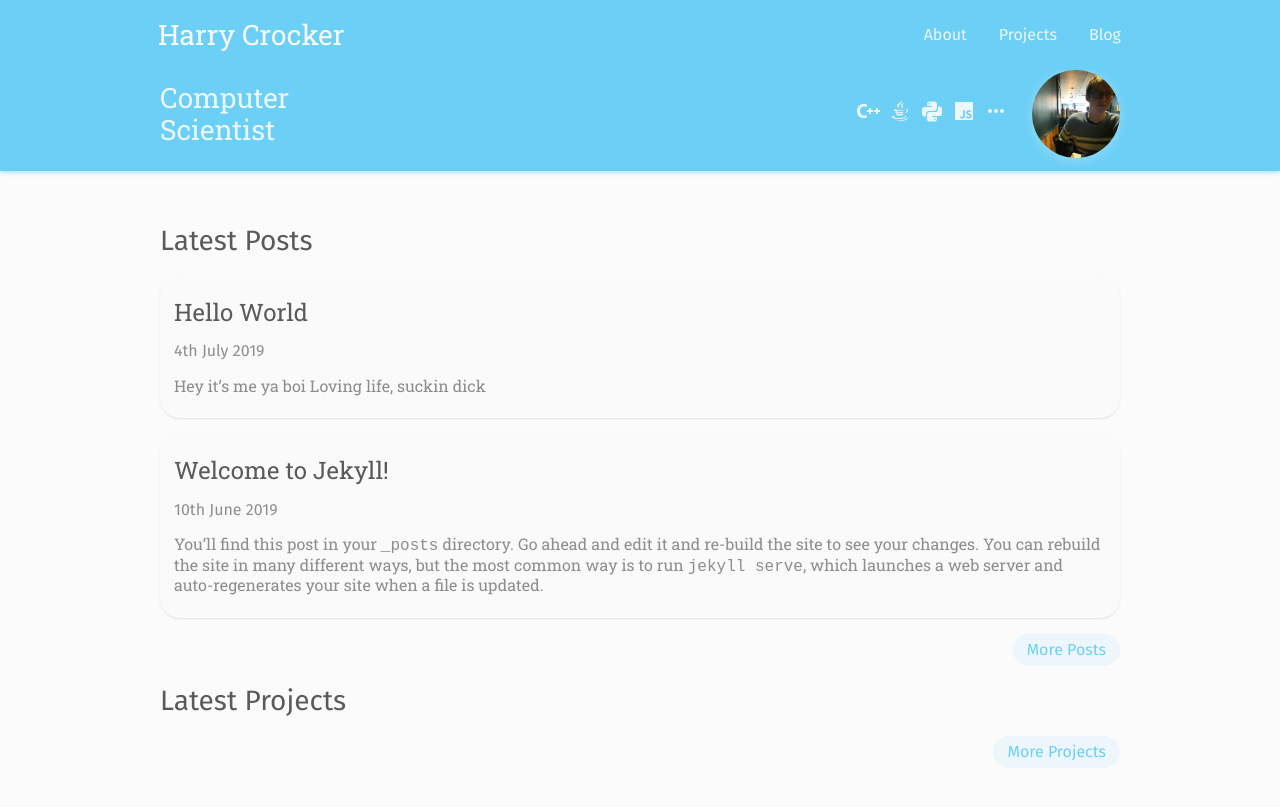
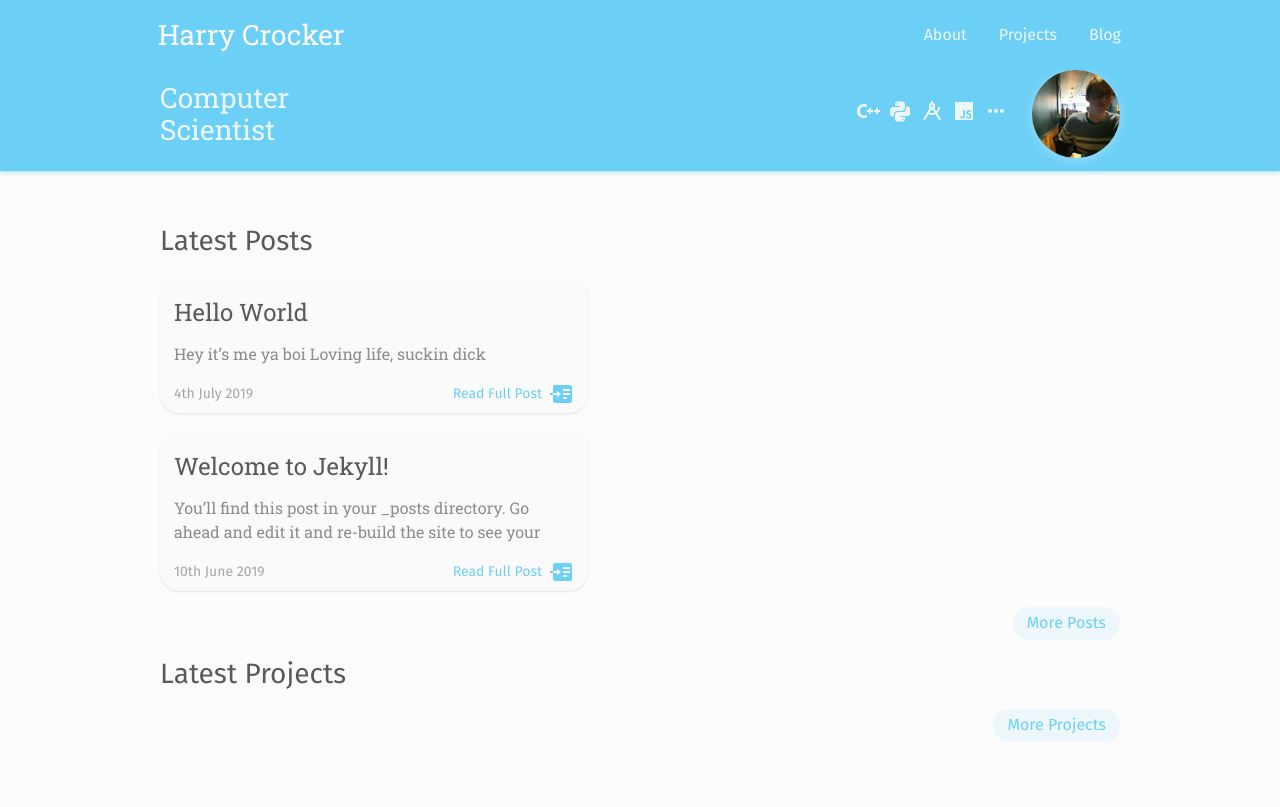
Before and after one commit to h-crocker/h-crocker.github.io, a Jekyll site: the page built from index.html, in a window 1280 px wide. Shown: the top 807 px of the page. Built offline with Jekyll 4.4.1, drawn with Linux system fonts in a browser that asks for light colours.

Commit message:
card style update

```diff
--- /dev/null
+++ b/_includes/svg/android-studio.html
@@ -0,0 +1,5 @@
+<svg style="width:24px;height:24px"
+     viewBox="0 0 24 24"
+     fill="#000000">
+    <path d="M11,2H13V4H13.5A1.5,1.5 0 0,1 15,5.5V9L14.56,9.44L16.2,12.28C17.31,11.19 18,9.68 18,8H20C20,10.42 18.93,12.59 17.23,14.06L20.37,19.5L20.5,21.72L18.63,20.5L15.56,15.17C14.5,15.7 13.28,16 12,16C10.72,16 9.5,15.7 8.44,15.17L5.37,20.5L3.5,21.72L3.63,19.5L9.44,9.44L9,9V5.5A1.5,1.5 0 0,1 10.5,4H11V2M9.44,13.43C10.22,13.8 11.09,14 12,14C12.91,14 13.78,13.8 14.56,13.43L13.1,10.9H13.09C12.47,11.5 11.53,11.5 10.91,10.9H10.9L9.44,13.43M12,6A1,1 0 0,0 11,7A1,1 0 0,0 12,8A1,1 0 0,0 13,7A1,1 0 0,0 12,6Z" />
+</svg>
--- /dev/null
+++ b/_includes/svg/android.html
@@ -0,0 +1,5 @@
+<svg style="width:24px;height:24px"
+     viewBox="0 0 24 24"
+     fill="#000000">
+    <path d="M15,5H14V4H15M10,5H9V4H10M15.53,2.16L16.84,0.85C17.03,0.66 17.03,0.34 16.84,0.14C16.64,-0.05 16.32,-0.05 16.13,0.14L14.65,1.62C13.85,1.23 12.95,1 12,1C11.04,1 10.14,1.23 9.34,1.63L7.85,0.14C7.66,-0.05 7.34,-0.05 7.15,0.14C6.95,0.34 6.95,0.66 7.15,0.85L8.46,2.16C6.97,3.26 6,5 6,7H18C18,5 17,3.25 15.53,2.16M20.5,8A1.5,1.5 0 0,0 19,9.5V16.5A1.5,1.5 0 0,0 20.5,18A1.5,1.5 0 0,0 22,16.5V9.5A1.5,1.5 0 0,0 20.5,8M3.5,8A1.5,1.5 0 0,0 2,9.5V16.5A1.5,1.5 0 0,0 3.5,18A1.5,1.5 0 0,0 5,16.5V9.5A1.5,1.5 0 0,0 3.5,8M6,18A1,1 0 0,0 7,19H8V22.5A1.5,1.5 0 0,0 9.5,24A1.5,1.5 0 0,0 11,22.5V19H13V22.5A1.5,1.5 0 0,0 14.5,24A1.5,1.5 0 0,0 16,22.5V19H17A1,1 0 0,0 18,18V8H6V18Z" />
+</svg>
--- /dev/null
+++ b/_includes/svg/page-next.html
@@ -0,0 +1,5 @@
+<svg style="width:24px;height:24px"
+     viewBox="0 0 24 24"
+     fill="#000000">
+    <path d="M20,3H5A2,2 0 0,0 3,5V11H7V9L11,12L7,15V13H3V19A2,2 0 0,0 5,21H20A2,2 0 0,0 22,19V5A2,2 0 0,0 20,3M17,17H13V15H17V17M20,13H13V11H20V13M20,9H13V7H20V9M3,13H0V11H3V13Z" />
+</svg>
--- a/_layouts/home.html
+++ b/_layouts/home.html
@@ -17,8 +17,8 @@ layout: base
 <div class="subheader-skills">
     <a href="{{ site.url }}/about/#skills">
         {%- include svg/cpp.html -%}
-        {%- include svg/java.html -%}
         {%- include svg/python.html -%}
+        {%- include svg/android-studio.html -%}
         {%- include svg/javascript.html -%}
         {%- include svg/dots-horizontal.html -%}
     </a>
--- a/_sass/default.scss
+++ b/_sass/default.scss
@@ -57,11 +57,14 @@ header h1 {
 
 .card {
   color: $nav-foreground;
+  fill: $nav-foreground;
   background-color: $card-background;
   padding: 7px 14px;
   border-radius: 20px;
   margin-bottom: 1em;
   box-shadow: $card-shadow;
+  max-width: 400px;
+
 }
 
 .card-title {
@@ -70,6 +73,44 @@ header h1 {
 
 .card-date {
   font-family: $sans-serif;
+  font-size: 14px;
+  color: lighten($nav-foreground, 10%);
+}
+
+.card-description {
+  line-height: 1.5;
+  max-height: 48px;
+  overflow: hidden;
+  text-overflow: ellipsis;
+  word-wrap: break-word;
+}
+
+.card-title, .card-date, .read-post {
+  overflow: hidden;
+  white-space: nowrap;
+  text-overflow: ellipsis;
+}
+
+.card-flex-align {
+  display: flex;
+  height: 24px;
+  width: $full;
+}
+
+.read-post {
+  font-size: 14px;
+  font-family: $sans-serif;
+  margin: auto;
+  margin-right: 8px;
+  color: $primary;
+}
+
+.card-flex-align .card-date {
+  margin: auto auto auto 0;
+}
+
+.card-flex-align svg {
+  fill: $primary;
 }
 
 // Buttons
--- a/index.html
+++ b/index.html
@@ -19,13 +19,18 @@ portrait_rel: /assets/img/me.jpg
                     {{ post.title }}
                 </h1>
 
-                <p class="card-date">
-                    {{ post.date | date_to_long_string: "ordinal" }}
+                <p class="card-description">
+                    {{ post.excerpt | strip_html }}
                 </p>
 
-                <p class="card-description">
-                    {{ post.excerpt }}
-                </p>
+                <div class="card-flex-align">
+                    <p class="card-date">
+                        {{ post.date | date_to_long_string: "ordinal" }}
+                    </p>
+
+                    <p class="read-post">Read Full Post</p>
+                    {%- include svg/page-next.html -%}
+                </div>
             </li>
         </a>
         {% endfor %}
```
